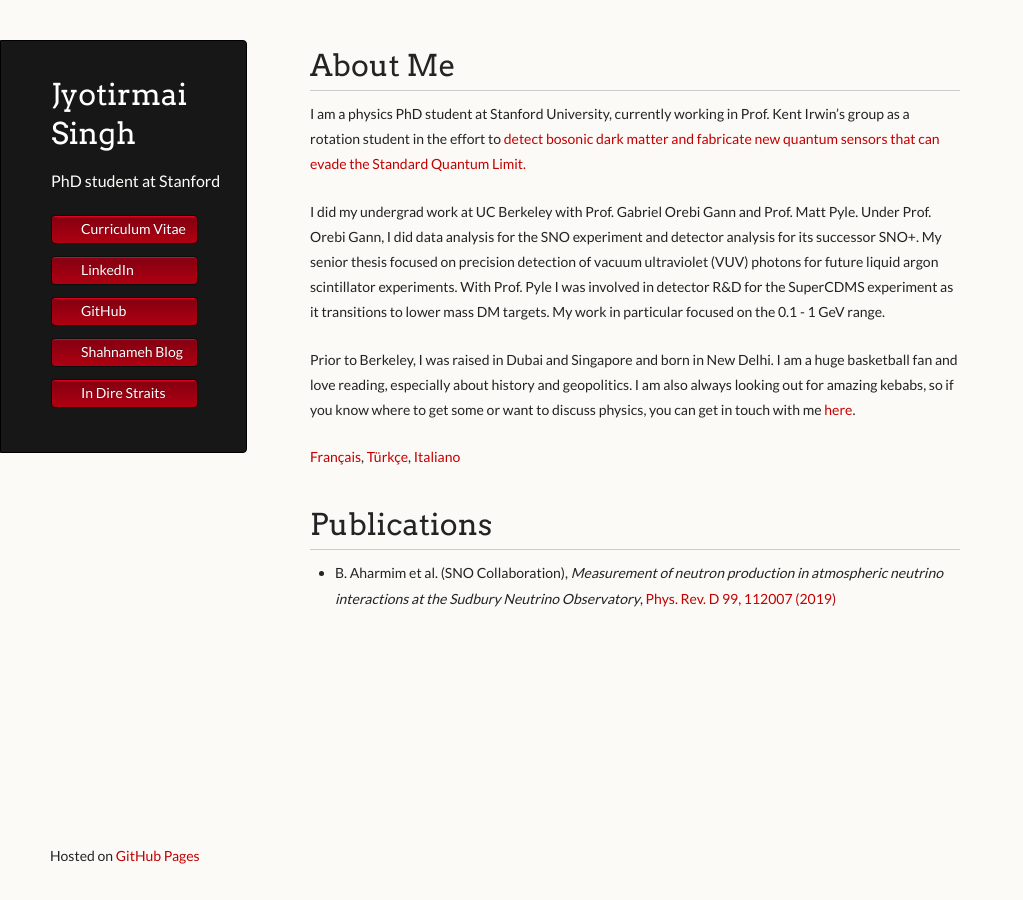
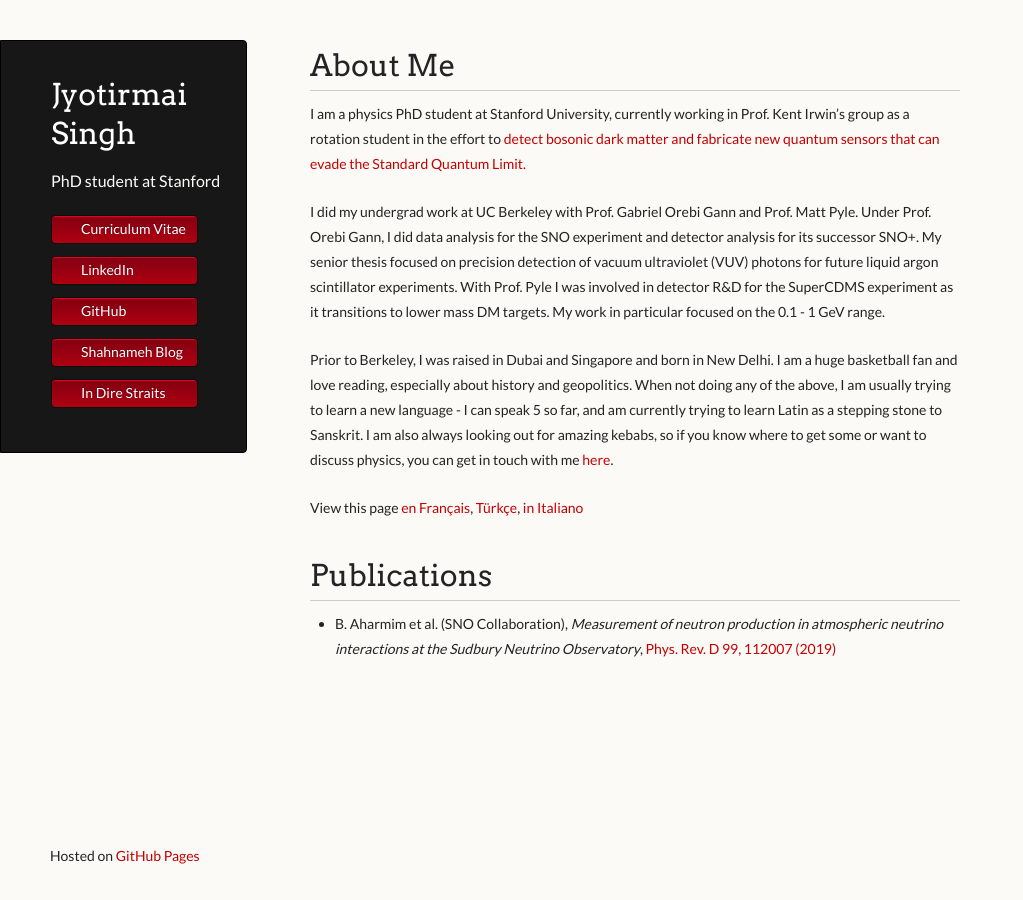
Before and after one commit to joe-singh/joe-singh.github.io, a Jekyll site: the page built from index.md, in a window 1280 px wide. Shown: the whole page, without its empty margins (0-1023 px from the left). Built offline with Jekyll 4.4.1, drawn with Linux system fonts in a browser that asks for light colours.

Commit message:
Update description

```diff
--- a/index.md
+++ b/index.md
@@ -24,10 +24,11 @@ future liquid argon scintillator experiments. With Prof. Pyle I was involved in
 lower mass DM targets. My work in particular focused on the 0.1 - 1 GeV range.
 
 Prior to Berkeley, I was raised in Dubai and Singapore and born in New Delhi. I am a huge basketball fan and love reading, especially about history
-and geopolitics. I am also always looking out for amazing
+and geopolitics. When not doing any of the above, I am usually trying to learn a new language - I can speak 5 so far, and am currently trying to learn Latin
+as a stepping stone to Sanskrit.  I am also always looking out for amazing
 kebabs, so if you know where to get some or want to discuss physics, you can get in touch with me [here](mailto:joesingh@stanford.edu).
 
-[Français](./index-fr.md), [Türkçe](./index-tr.md), [Italiano](./index-it.md)
+View this page [en Français](./index-fr.md), [Türkçe](./index-tr.md), [in Italiano](./index-it.md)
 
 # Publications
 
```
